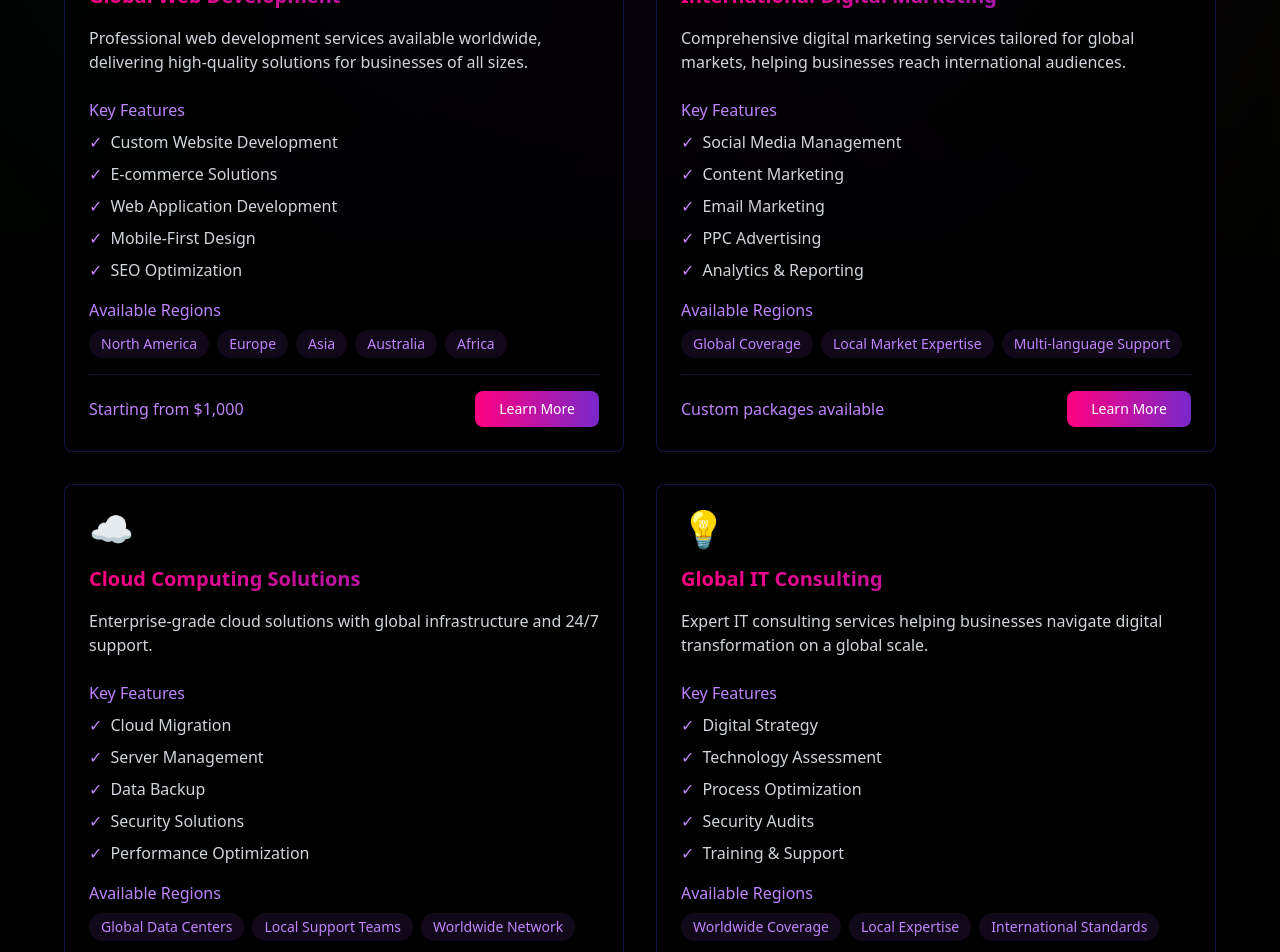
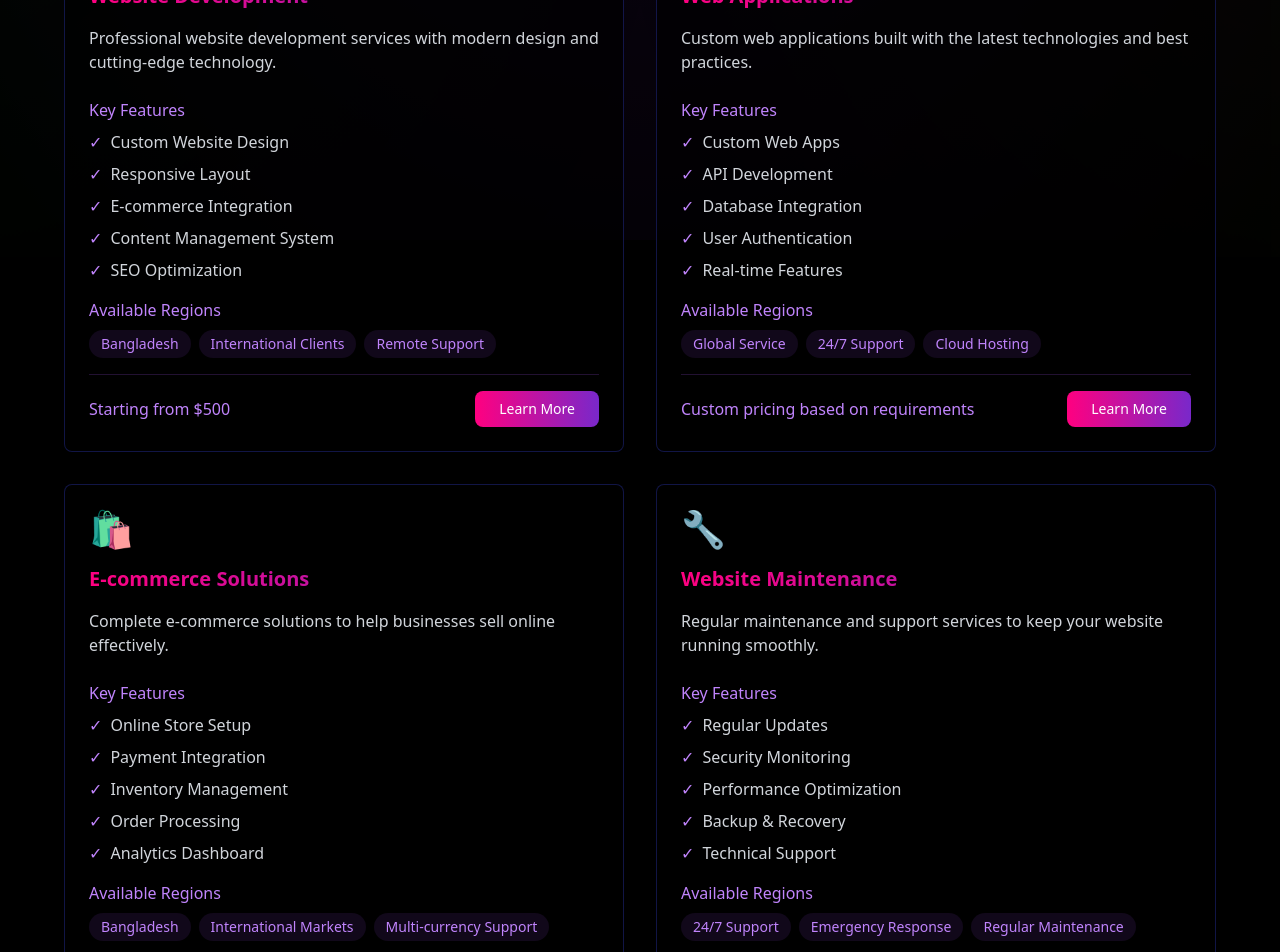
Before and after one commit to ra88ju/my-first-nextjs-projects, a Next.js app: page /global-service in a window 1280 px wide. Shown: the part 560-1512 px from the top of the page. Built offline with nearby package versions, Linux system fonts and the light colour scheme.

Commit message:
Refactor Global Services section in page.tsx to update service offerings, descriptions, and pricing, enhancing clarity and relevance for users

```diff
--- a/app/global-service/page.tsx
+++ b/app/global-service/page.tsx
@@ -18,64 +18,64 @@ export default function GlobalService() {
 
   const services: Service[] = [
     {
-      id: 'web-development',
-      title: 'Global Web Development',
-      description: 'Professional web development services available worldwide, delivering high-quality solutions for businesses of all sizes.',
+      id: 'website-development',
+      title: 'Website Development',
+      description: 'Professional website development services with modern design and cutting-edge technology.',
       icon: '🌐',
       features: [
-        'Custom Website Development',
-        'E-commerce Solutions',
-        'Web Application Development',
-        'Mobile-First Design',
+        'Custom Website Design',
+        'Responsive Layout',
+        'E-commerce Integration',
+        'Content Management System',
         'SEO Optimization'
       ],
-      regions: ['North America', 'Europe', 'Asia', 'Australia', 'Africa'],
-      pricing: 'Starting from $1,000'
+      regions: ['Bangladesh', 'International Clients', 'Remote Support'],
+      pricing: 'Starting from $500'
     },
     {
-      id: 'digital-marketing',
-      title: 'International Digital Marketing',
-      description: 'Comprehensive digital marketing services tailored for global markets, helping businesses reach international audiences.',
-      icon: '📱',
+      id: 'web-applications',
+      title: 'Web Applications',
+      description: 'Custom web applications built with the latest technologies and best practices.',
+      icon: '💻',
       features: [
-        'Social Media Management',
-        'Content Marketing',
-        'Email Marketing',
-        'PPC Advertising',
-        'Analytics & Reporting'
+        'Custom Web Apps',
+        'API Development',
+        'Database Integration',
+        'User Authentication',
+        'Real-time Features'
       ],
-      regions: ['Global Coverage', 'Local Market Expertise', 'Multi-language Support'],
-      pricing: 'Custom packages available'
+      regions: ['Global Service', '24/7 Support', 'Cloud Hosting'],
+      pricing: 'Custom pricing based on requirements'
     },
     {
-      id: 'cloud-solutions',
-      title: 'Cloud Computing Solutions',
-      description: 'Enterprise-grade cloud solutions with global infrastructure and 24/7 support.',
-      icon: '☁️',
+      id: 'e-commerce',
+      title: 'E-commerce Solutions',
+      description: 'Complete e-commerce solutions to help businesses sell online effectively.',
+      icon: '🛍️',
       features: [
-        'Cloud Migration',
-        'Server Management',
-        'Data Backup',
-        'Security Solutions',
-        'Performance Optimization'
+        'Online Store Setup',
+        'Payment Integration',
+        'Inventory Management',
+        'Order Processing',
+        'Analytics Dashboard'
       ],
-      regions: ['Global Data Centers', 'Local Support Teams', 'Worldwide Network'],
-      pricing: 'Based on usage and requirements'
+      regions: ['Bangladesh', 'International Markets', 'Multi-currency Support'],
+      pricing: 'Starting from $800'
     },
     {
-      id: 'consulting',
-      title: 'Global IT Consulting',
-      description: 'Expert IT consulting services helping businesses navigate digital transformation on a global scale.',
-      icon: '💡',
+      id: 'maintenance',
+      title: 'Website Maintenance',
+      description: 'Regular maintenance and support services to keep your website running smoothly.',
+      icon: '🔧',
       features: [
-        'Digital Strategy',
-        'Technology Assessment',
-        'Process Optimization',
-        'Security Audits',
-        'Training & Support'
+        'Regular Updates',
+        'Security Monitoring',
+        'Performance Optimization',
+        'Backup & Recovery',
+        'Technical Support'
       ],
-      regions: ['Worldwide Coverage', 'Local Expertise', 'International Standards'],
-      pricing: 'Project-based pricing'
+      regions: ['24/7 Support', 'Emergency Response', 'Regular Maintenance'],
+      pricing: 'Monthly packages available'
     }
   ];
 
```
